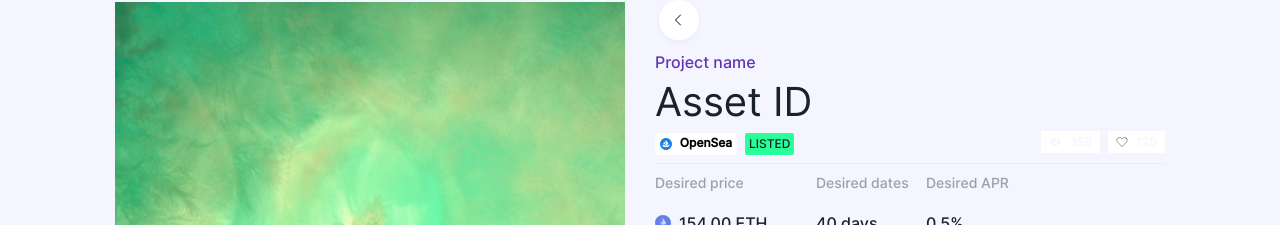
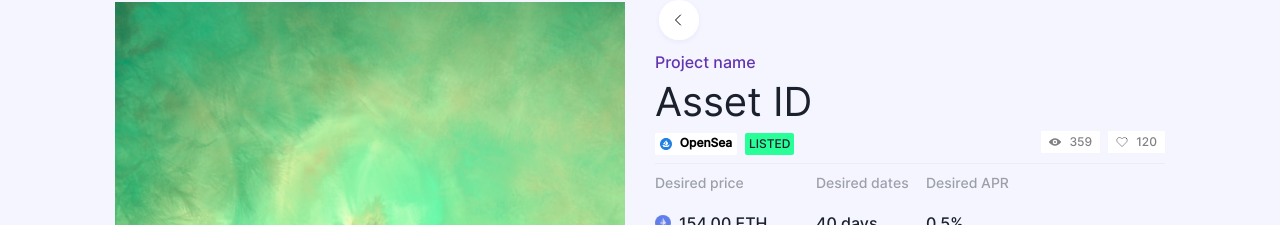
Before and after one commit to paurock/goby, a Next.js app: page /connect-wallet in a window 1280 px wide. Shown: the part 142-367 px from the top of the page. Built offline with nearby package versions, Linux system fonts and the light colour scheme.

Commit message:
connect-wallet: likes&views count font-color to gray

```diff
--- a/src/components/common/LikesCount.tsx
+++ b/src/components/common/LikesCount.tsx
@@ -14,11 +14,9 @@ export const LikesCount = ({
           boxSize="12px"
           // @ts-ignore
           as={LikesIcon}
-          sx={{ color: 'lightGray' }}
+          sx={{ color: 'gray' }}
         />
-        <TagLabel sx={{ color: 'lightGray', fontSize: '12px' }}>
-          {count}
-        </TagLabel>
+        <TagLabel sx={{ color: 'gray', fontSize: '12px' }}>{count}</TagLabel>
       </Tag>
     </HStack>
   );
--- a/src/components/common/ViewsCount.tsx
+++ b/src/components/common/ViewsCount.tsx
@@ -10,10 +10,8 @@ export const ViewsCount = ({
   return (
     <HStack maxH="22px" py="0" bg="white">
       <Tag maxH="22px" py="0" variant="subtle" colorScheme="white">
-        <TagLeftIcon boxSize="12px" as={ViewIcon} sx={{ color: 'lightGray' }} />
-        <TagLabel sx={{ color: 'lightGray', fontSize: '12px' }}>
-          {count}
-        </TagLabel>
+        <TagLeftIcon boxSize="12px" as={ViewIcon} sx={{ color: 'gray' }} />
+        <TagLabel sx={{ color: 'gray', fontSize: '12px' }}>{count}</TagLabel>
       </Tag>
     </HStack>
   );
```
